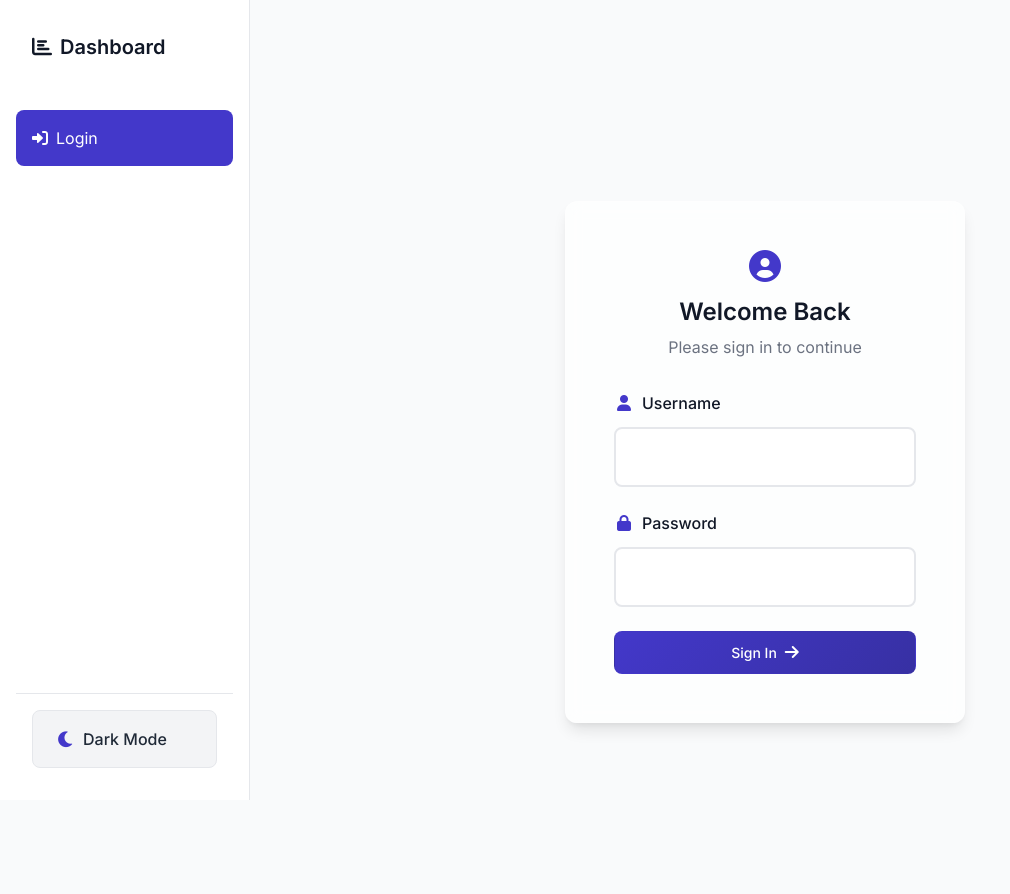
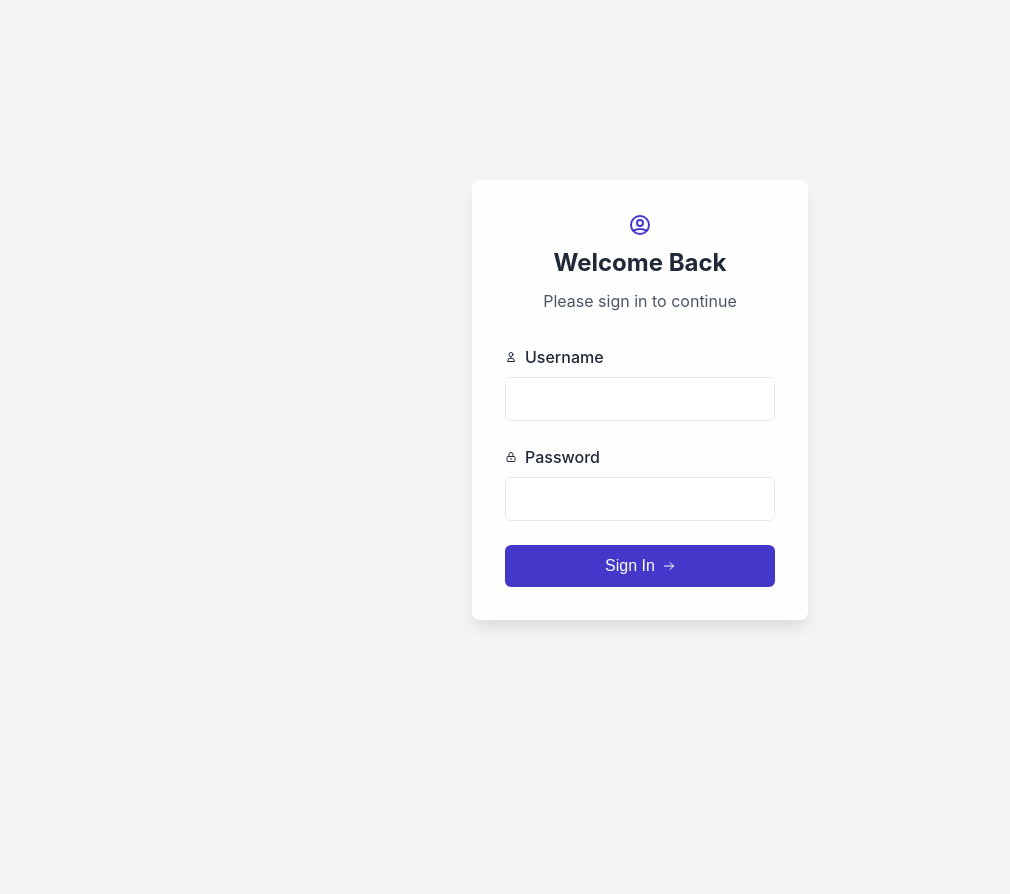
Before and after one commit to DrewWilliamsCRC/frontend_site, a Flask app: page /login in a window 1280 px wide. Shown: the whole page, without its empty margins (0-1010 px from the left). After the commit the page ends 627 px from the top, so only its background shows below. Run offline with Flask 3, Linux system fonts and the light colour scheme; some libraries are stand-ins or nearby versions.

Commit message:
Update .hintrc and login.html template
- Modified .hintrc configuration
- Updated login.html template for improved styling and functionality

```diff
--- a/templates/login.html
+++ b/templates/login.html
@@ -1,9 +1,10 @@
-{% extends "base.html" %}
-{% block title %}Login{% endblock %}
-
-{% block head %}
+<!DOCTYPE html>
+<html lang="en">
+<head>
+    <meta charset="UTF-8">
+    <meta name="viewport" content="width=device-width, initial-scale=1.0">
+    <title>Login | Dashboard</title>
     <style>
-  /* Essential variables */
         :root {
             --primary: #4338ca;
             --primary-dark: #3730a3;
@@ -11,54 +12,58 @@
             --text-secondary: #4b5563;
             --bg-primary: #ffffff;
             --border-light: #e5e7eb;
-    --radius-md: 0.5rem;
-    --spacing-sm: 0.5rem;
-    --spacing-md: 1rem;
-    --spacing-lg: 1.5rem;
-    --spacing-xl: 2rem;
-    --font-normal: 400;
-    --font-medium: 500;
-    --glass-bg: rgba(255, 255, 255, 0.7);
-    --glass-border: rgba(255, 255, 255, 0.12);
-    --shadow-lg: 0 10px 15px -3px rgba(0, 0, 0, 0.1), 0 4px 6px -2px rgba(0, 0, 0, 0.05);
-    --transition-normal: 250ms ease;
         }
 
-  /* Login specific styles */
-  .login-container {
+        *, *::before, *::after {
+            box-sizing: border-box;
+            margin: 0;
+            padding: 0;
+        }
+
+        body {
+            font-family: -apple-system, BlinkMacSystemFont, "Segoe UI", Roboto, "Helvetica Neue", Arial, sans-serif;
+            background-color: #f3f4f6;
             min-height: 100vh;
             display: flex;
             align-items: center;
             justify-content: center;
-    padding: var(--spacing-xl);
+            color: var(--text-primary);
+            line-height: 1.5;
+        }
+
+        .login-container {
+            width: 100%;
+            max-width: 400px;
+            padding: 2rem;
         }
 
         .login-card {
-    background: var(--glass-bg);
+            background: rgba(255, 255, 255, 0.9);
+            -webkit-backdrop-filter: blur(8px);
             backdrop-filter: blur(8px);
-    border: 1px solid var(--glass-border);
-    border-radius: var(--radius-md);
-    box-shadow: var(--shadow-lg);
-    padding: var(--spacing-xl);
-    width: 100%;
-    max-width: 400px;
+            border: 1px solid rgba(255, 255, 255, 0.2);
+            border-radius: 0.5rem;
+            box-shadow: 0 10px 15px -3px rgba(0, 0, 0, 0.1);
+            padding: 2rem;
         }
 
         .login-header {
             text-align: center;
-    margin-bottom: var(--spacing-xl);
+            margin-bottom: 2rem;
         }
 
-  .login-header i {
-    font-size: 3rem;
+        .login-header-icon {
+            width: 1.5rem;
+            height: 1.5rem;
+            margin: 0 auto 0.5rem;
             color: var(--primary);
-    margin-bottom: var(--spacing-md);
+            display: block;
         }
 
         .login-header h1 {
             color: var(--text-primary);
             font-size: 1.5rem;
-    margin-bottom: var(--spacing-sm);
+            margin-bottom: 0.5rem;
         }
 
         .login-header p {
@@ -68,98 +73,171 @@
         .login-form {
             display: flex;
             flex-direction: column;
-    gap: var(--spacing-lg);
+            gap: 1.5rem;
         }
 
         .form-group {
             display: flex;
             flex-direction: column;
-    gap: var(--spacing-sm);
+            gap: 0.5rem;
         }
 
         .form-group label {
             color: var(--text-primary);
             display: flex;
             align-items: center;
-    gap: var(--spacing-sm);
+            gap: 0.5rem;
+            font-weight: 500;
+        }
+
+        .icon {
+            width: 0.75rem;
+            height: 0.75rem;
+            display: inline-block;
+            flex-shrink: 0;
         }
 
         .form-group input {
             width: 100%;
-    padding: var(--spacing-md);
+            padding: 0.75rem 1rem;
             border: 1px solid var(--border-light);
-    border-radius: var(--radius-md);
-    transition: border-color var(--transition-normal);
+            border-radius: 0.375rem;
+            transition: border-color 0.15s ease;
+            font-size: 1rem;
+            background: var(--bg-primary);
+            color: var(--text-primary);
         }
 
         .form-group input:focus {
             outline: none;
             border-color: var(--primary);
+            box-shadow: 0 0 0 3px rgba(67, 56, 202, 0.1);
         }
 
         .login-btn {
             background: var(--primary);
             color: white;
             border: none;
-    padding: var(--spacing-md);
-    border-radius: var(--radius-md);
-    font-weight: var(--font-medium);
+            padding: 0.75rem 1rem;
+            border-radius: 0.375rem;
+            font-weight: 500;
             cursor: pointer;
             display: flex;
             align-items: center;
             justify-content: center;
-    gap: var(--spacing-sm);
-    transition: background-color var(--transition-normal);
+            gap: 0.5rem;
+            transition: background-color 0.15s ease;
+            font-size: 1rem;
         }
 
         .login-btn:hover {
             background: var(--primary-dark);
         }
 
-  @media (max-width: 768px) {
+        .alert {
+            padding: 1rem;
+            margin-bottom: 1rem;
+            border-radius: 0.375rem;
+            display: flex;
+            align-items: center;
+            gap: 0.5rem;
+        }
+
+        .alert-danger {
+            background-color: #fee2e2;
+            color: #dc2626;
+            border: 1px solid #fecaca;
+        }
+
+        .alert-success {
+            background-color: #dcfce7;
+            color: #16a34a;
+            border: 1px solid #bbf7d0;
+        }
+
+        @media (max-width: 640px) {
+            .login-container {
+                padding: 1rem;
+            }
+
             .login-card {
-      padding: var(--spacing-lg);
+                padding: 1.5rem;
+            }
+        }
+
+        @media (prefers-color-scheme: dark) {
+            :root {
+                --text-primary: #f3f4f6;
+                --text-secondary: #d1d5db;
+                --bg-primary: #1f2937;
+                --border-light: #374151;
+            }
+
+            body {
+                background-color: #111827;
+            }
+
+            .login-card {
+                background: rgba(31, 41, 55, 0.9);
+                border-color: rgba(255, 255, 255, 0.1);
+            }
+
+            .form-group input {
+                background: rgba(17, 24, 39, 0.8);
+                border-color: rgba(255, 255, 255, 0.1);
+                color: var(--text-primary);
             }
         }
     </style>
-{% endblock %}
-
-{% block content %}
-{{ super() }}
-<div class="login-container" data-aos="fade-up">
+</head>
+<body>
+    <div class="login-container">
         <div class="login-card">
             <div class="login-header">
-      <i class="fas fa-user-circle"></i>
+                <svg class="login-header-icon" xmlns="http://www.w3.org/2000/svg" fill="none" viewBox="0 0 24 24" stroke="currentColor">
+                    <path stroke-linecap="round" stroke-linejoin="round" stroke-width="2" d="M5.121 17.804A13.937 13.937 0 0112 16c2.5 0 4.847.655 6.879 1.804M15 10a3 3 0 11-6 0 3 3 0 016 0zm6 2a9 9 0 11-18 0 9 9 0 0118 0z" />
+                </svg>
                 <h1>Welcome Back</h1>
                 <p>Please sign in to continue</p>
             </div>
 
-    <form method="POST" action="" class="login-form">
-      <input type="hidden" name="csrf_token" value="{{ csrf_token() }}">
+            <!-- Example alert that can be shown/hidden with JavaScript -->
+            <div class="alert alert-danger" role="alert" style="display: none;">
+                <svg class="icon" xmlns="http://www.w3.org/2000/svg" fill="none" viewBox="0 0 24 24" stroke="currentColor">
+                    <path stroke-linecap="round" stroke-linejoin="round" stroke-width="2" d="M12 8v4m0 4h.01M21 12a9 9 0 11-18 0 9 9 0 0118 0z" />
+                </svg>
+                <span class="alert-message">Invalid username or password</span>
+            </div>
 
+            <form method="POST" action="/login" class="login-form">
                 <div class="form-group">
                     <label for="username">
-          <i class="fas fa-user"></i>
+                        <svg class="icon" xmlns="http://www.w3.org/2000/svg" fill="none" viewBox="0 0 24 24" stroke="currentColor">
+                            <path stroke-linecap="round" stroke-linejoin="round" stroke-width="2" d="M16 7a4 4 0 11-8 0 4 4 0 018 0zM12 14a7 7 0 00-7 7h14a7 7 0 00-7-7z" />
+                        </svg>
                         Username
                     </label>
-        <input type="text" id="username" name="username" required
-               class="form-control" autocomplete="username">
+                    <input type="text" id="username" name="username" required autocomplete="username">
                 </div>
 
                 <div class="form-group">
                     <label for="password">
-          <i class="fas fa-lock"></i>
+                        <svg class="icon" xmlns="http://www.w3.org/2000/svg" fill="none" viewBox="0 0 24 24" stroke="currentColor">
+                            <path stroke-linecap="round" stroke-linejoin="round" stroke-width="2" d="M12 15v2m-6 4h12a2 2 0 002-2v-6a2 2 0 00-2-2H6a2 2 0 00-2 2v6a2 2 0 002 2zm10-10V7a4 4 0 00-8 0v4h8z" />
+                        </svg>
                         Password
                     </label>
-        <input type="password" id="password" name="password" required
-               class="form-control" autocomplete="current-password">
+                    <input type="password" id="password" name="password" required autocomplete="current-password">
                 </div>
 
                 <button type="submit" class="login-btn">
                     Sign In
-        <i class="fas fa-arrow-right"></i>
+                    <svg class="icon" xmlns="http://www.w3.org/2000/svg" fill="none" viewBox="0 0 24 24" stroke="currentColor">
+                        <path stroke-linecap="round" stroke-linejoin="round" stroke-width="2" d="M14 5l7 7m0 0l-7 7m7-7H3" />
+                    </svg>
                 </button>
             </form>
         </div>
     </div>
-{% endblock %}
+</body>
+</html>
```
Also changed, not shown: 1 other file. Lines whose indentation alone changed are shown as unchanged.
